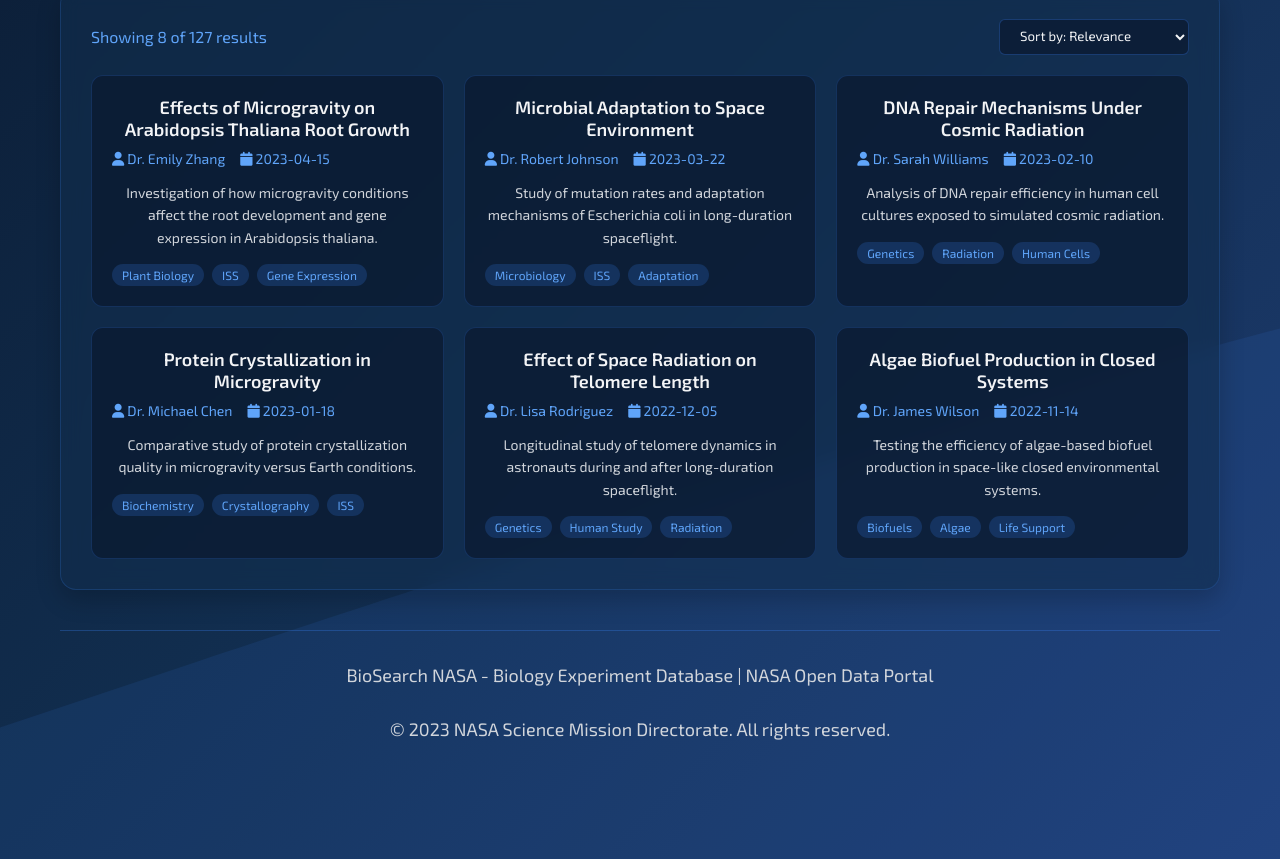
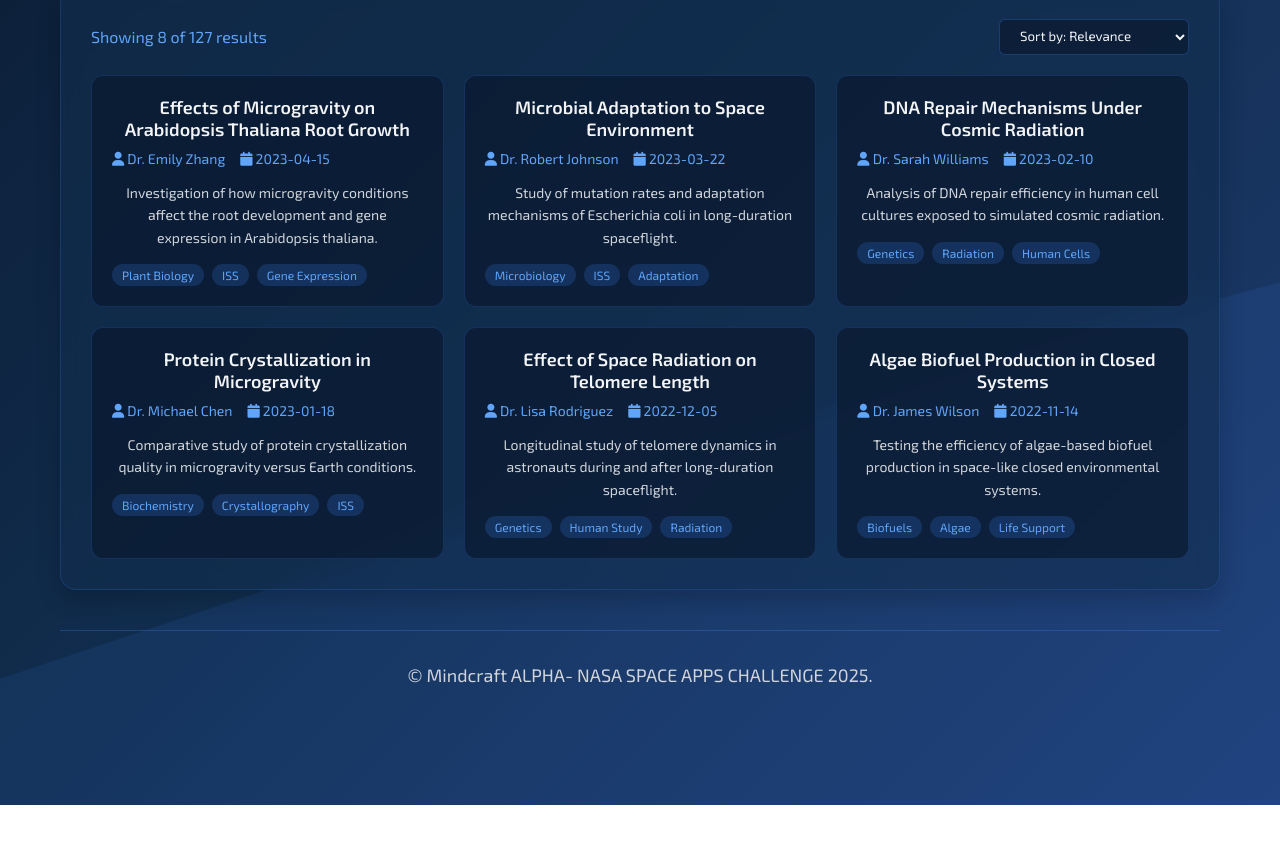
Before and after one commit to Salmahamraouiii/SpaceBiologyKnowledgeEngine, a plain HTML site: page index.html in a window 1280 px wide. Shown: the part 459-1318 px from the top of the page. After the commit the page ends 1264 px from the top, so only its background shows below. Drawn offline with Linux system fonts and the light colour scheme.

Commit message:
Update index.html

```diff
--- a/index.html
+++ b/index.html
@@ -219,11 +219,12 @@
     </section>
 
     <footer>
-      <p>BioSearch NASA - Biology Experiment Database | NASA Open Data Portal</p>
-      <p>© 2023 NASA Science Mission Directorate. All rights reserved.</p>
+
+      <p>© Mindcraft ALPHA- NASA SPACE APPS CHALLENGE 2025.</p>
     </footer>
   </div>
 
   <script src="script.js"></script>
 </body>
+
 </html>
```
